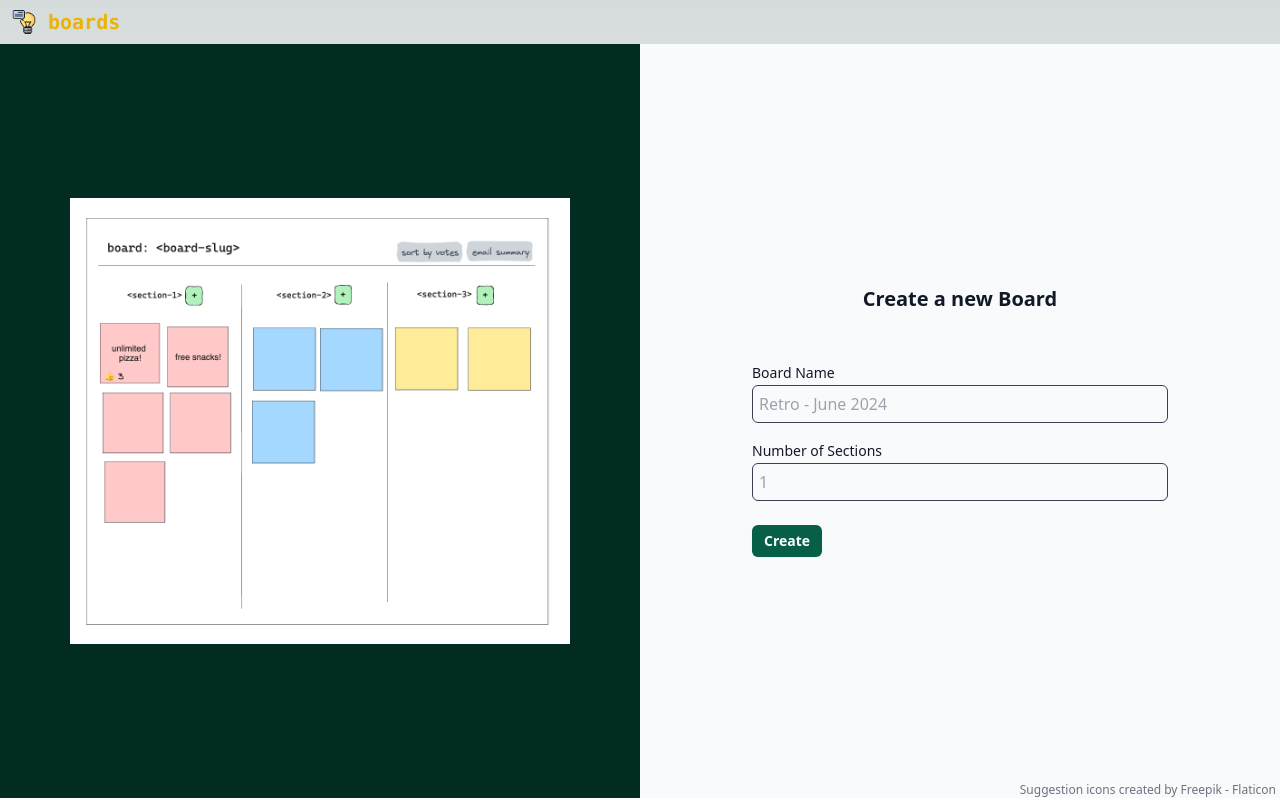
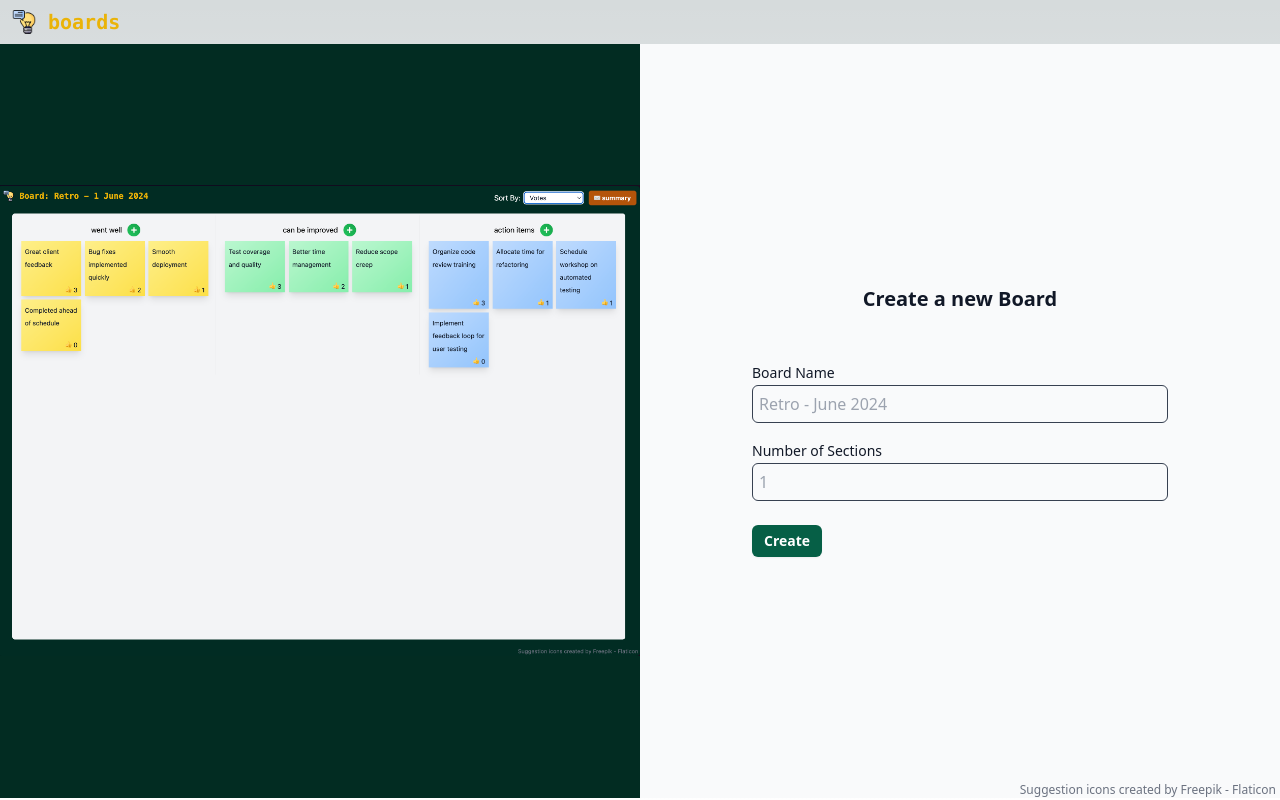
Before and after one commit to stackgen-demo/retroboard, a Next.js app in the folder app/: page / in a window 1280 px wide. Built offline with nearby package versions, Linux system fonts and the light colour scheme.

Commit message:
update app screenshot, copy link only visisble when clipboard api works

```diff
--- a/app/src/components/actionable-board.js
+++ b/app/src/components/actionable-board.js
@@ -40,7 +40,6 @@ const ActionableBoard = ({ name, section_details, notes }) => {
           (note) => note.section_number === index + 1
         );
         let sortedNotesList = filteredNotesList;
-        console.log("notesSortBy-36::> ", notesSortBy);
         switch (notesSortBy) {
           case "created":
             sortedNotesList = filteredNotesList.sort(
--- a/app/src/components/navbar.js
+++ b/app/src/components/navbar.js
@@ -37,11 +37,13 @@ const Navbar = ({ className = "", type = NavbarTypes.AUTH, name = "", onSendEmai
             ))}
           </select>
         </div>
-        <Button
-          variant="primary2"
-          onClick={copyToClipboard}
-          label={copySuccess ? "✅ Copied!" : "🔗 copy"}
-        />
+        {navigator.clipboard && (
+          <Button
+            variant="primary2"
+            onClick={copyToClipboard}
+            label={copySuccess ? "✅ Copied!" : "🔗 copy"}
+          />
+        )}
         <Button variant="primary2" label={"✉️ summary"} onClick={onSendEmailButtonClick} />
       </div>
     </header>
--- a/app/src/pages/index.js
+++ b/app/src/pages/index.js
@@ -13,10 +13,10 @@ export default function Home () {
         <div className="bg-emerald-950">
           <div className="flex items-center justify-center w-full h-full" >
             <Image
-              src={"/wireframe.png"}
-              alt="Wireframe"
-              width={500}
-              height={500}
+              src={"/example-board.png"}
+              alt="Example Retrospective board"
+              width={750}
+              height={700}
             />
           </div>
         </div>
```
Also changed, not shown: app/public/example-board.png (added), app/public/wireframe.png (deleted).
